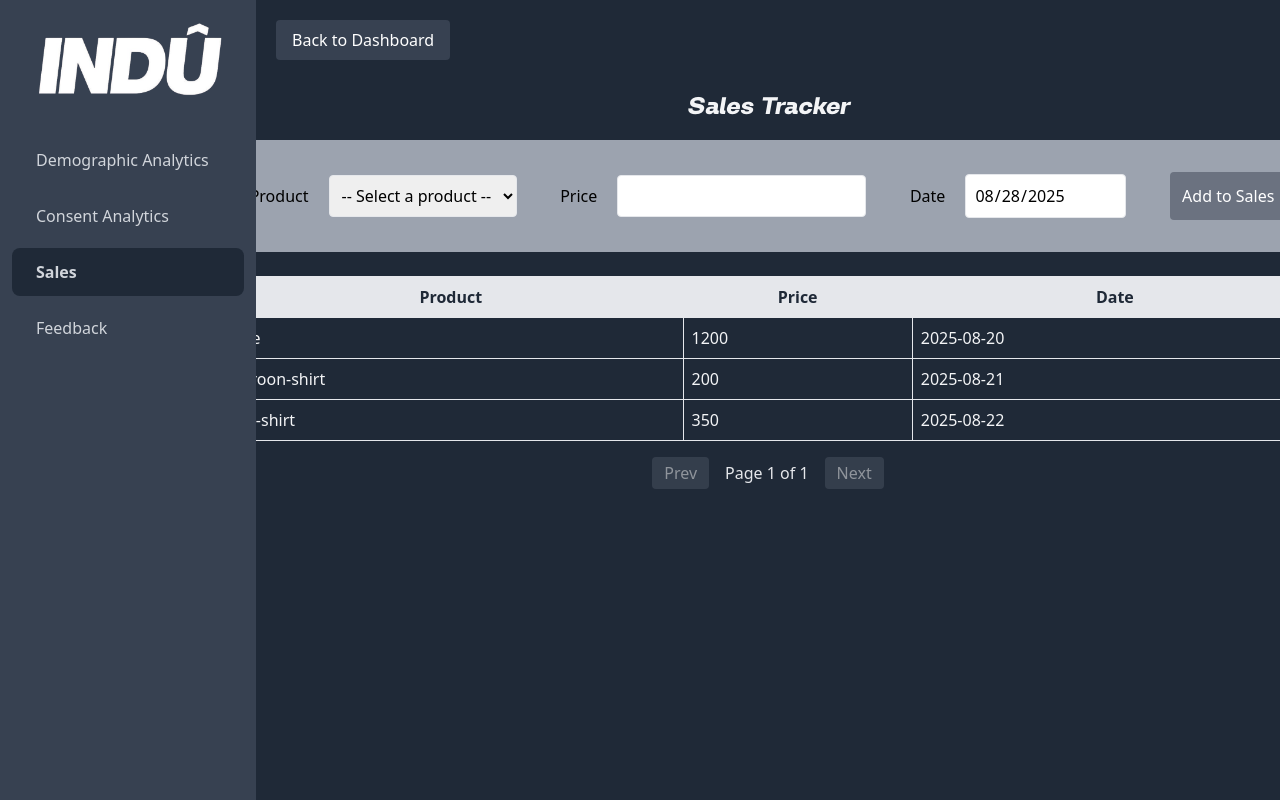
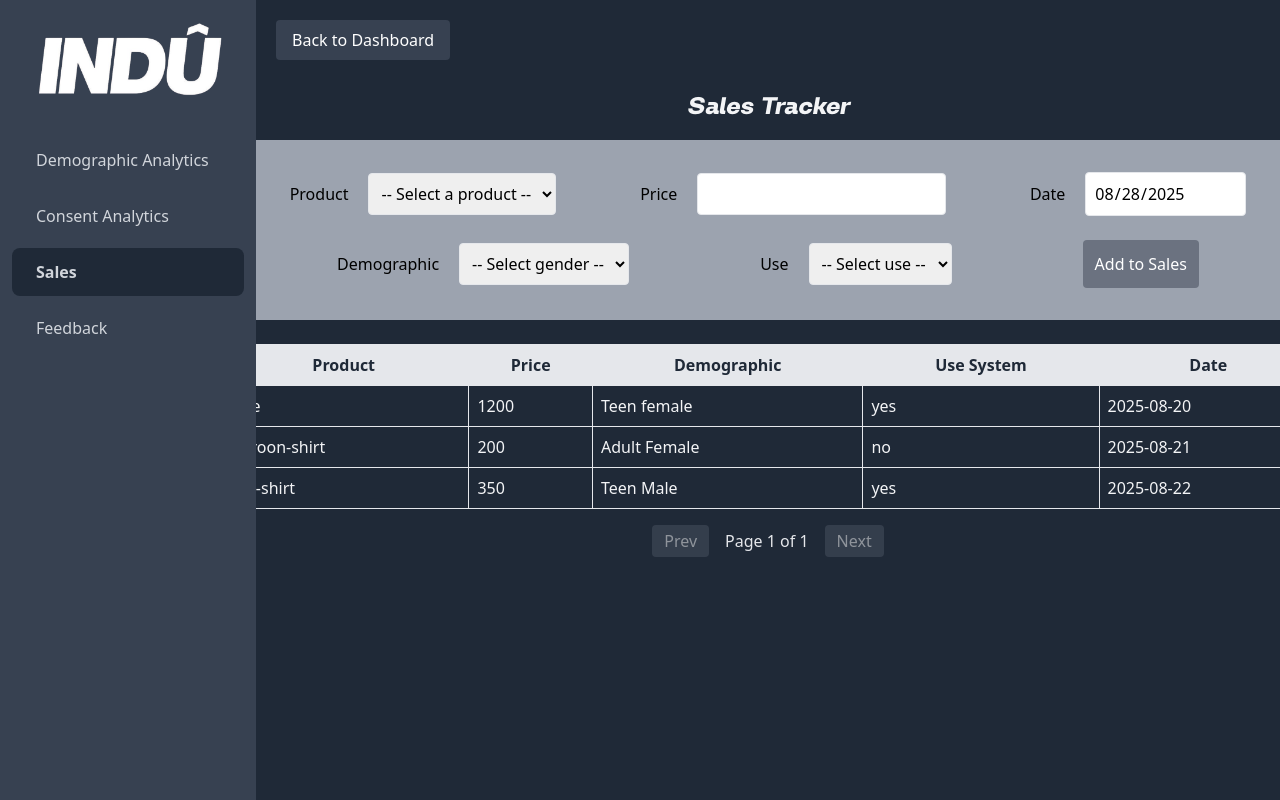
Before and after one commit to dlsntos/smart-target-admin-dashboard, a React (Vite) app: page /dashboard/sales in a window 1280 px wide. Built offline with nearby package versions, Linux system fonts and the light colour scheme.

Commit message:
add new data (demographic and use sysytem(yes or no))

```diff
--- a/src/pages/dashboard/Sales.jsx
+++ b/src/pages/dashboard/Sales.jsx
@@ -15,9 +15,9 @@ function Sales () {
 	}
 
 	const [sales, setSales] = useState([
-		{ product: "Blue", price: 1200, date: "2025-08-20" },
-		{ product: "Maroon-shirt", price: 200, date: "2025-08-21" },
-		{ product: "Red-shirt", price: 350, date: "2025-08-22" },
+		{ product: "Blue", price: 1200, demographic: "Teen female", used: "yes", date: "2025-08-20" },
+		{ product: "Maroon-shirt", price: 200, demographic: "Adult Female", used: "no", date: "2025-08-21" },
+		{ product: "Red-shirt", price: 350, demographic: "Teen Male", used: "yes", date: "2025-08-22" },
 	]);
 
 	// Use States for pagination
@@ -27,6 +27,8 @@ function Sales () {
 	const [formData, setFormData] = useState({
   	product: "",
   	price: "",
+    demographic: "",
+    used: "",
   	date: getTodayPH(),
 	});
 
@@ -68,7 +70,7 @@ function Sales () {
 	const handleSubmit = (e) => {
 		e.preventDefault();
 		setSales([...sales, formData]); // add new sale
-		setFormData({ product: "", price: "", date: getTodayPH() }); // clear form
+		setFormData({ product: "", price: "", demographic: "", used: "",date: getTodayPH() }); // clear form
 	};
 
 	// Pagination Calculations
@@ -152,6 +154,37 @@ return(
           />
         </div>
 
+        <div className="flex flex-col sm:flex-row items-start sm:items-center p-3 w-full sm:w-auto">
+          <label className="block mr-0 sm:mr-5 mb-1 sm:mb-0">Demographic</label>
+          <select
+            name="demographic"
+            value={formData.demographic}
+            onChange={handleChange}
+            required
+            className="w-full sm:w-auto p-2 border rounded"
+          >
+            <option value="">-- Select gender --</option>
+            <option value="Teen Male">Teen Male</option>
+            <option value="Teen Female">Teen Female</option>
+            <option value="Adult Male">Adult Male</option>
+            <option value="Adult Female">Adult Female</option>
+          </select>
+        </div>
+        <div className="flex flex-col sm:flex-row items-start sm:items-center p-3 w-full sm:w-auto">
+          <label className="block mr-0 sm:mr-5 mb-1 sm:mb-0">Use</label>
+          <select
+            name="used"
+            value={formData.used}
+            onChange={handleChange}
+            required
+            className="w-full sm:w-auto p-2 border rounded"
+          >
+            <option value="">-- Select use --</option>
+            <option value="Yes">Yes</option>
+            <option value="No">No</option>
+          </select>
+        </div>
+
         <div className="p-3 w-full sm:w-auto flex justify-start sm:justify-center">
           <button
             type="submit"
@@ -170,6 +203,8 @@ return(
           <tr>
             <th className="border p-2">Product</th>
             <th className="border p-2">Price</th>
+            <th className="border p-2">Demographic</th>
+            <th className="border p-2">Use System</th>
             <th className="border p-2">Date</th>
           </tr>
         </thead>
@@ -178,6 +213,8 @@ return(
             <tr key={id}>
               <td className="border p-2">{sale.product}</td>
               <td className="border p-2">{sale.price}</td>
+              <td className="border p-2">{sale.demographic}</td>
+              <td className="border p-2">{sale.used}</td>
               <td className="border p-2">{sale.date}</td>
             </tr>
           ))}
```
